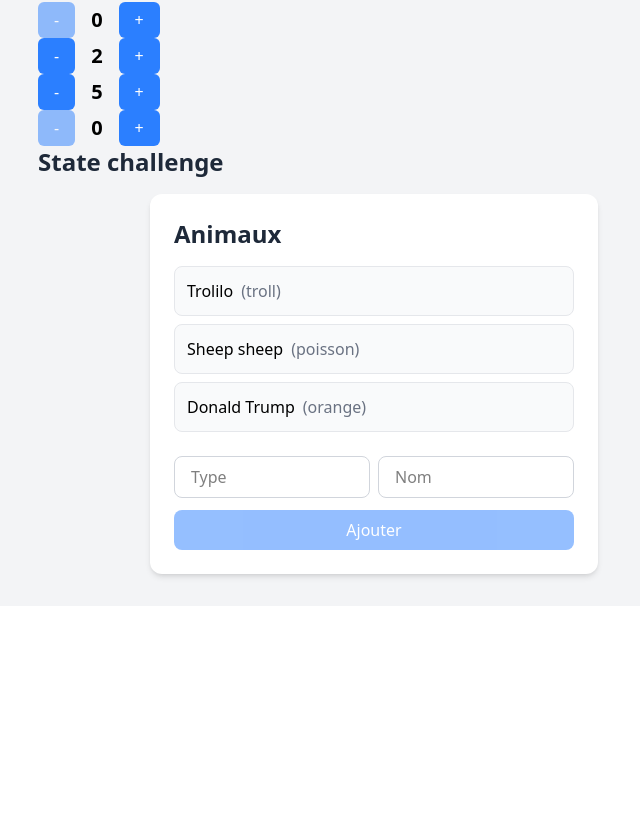
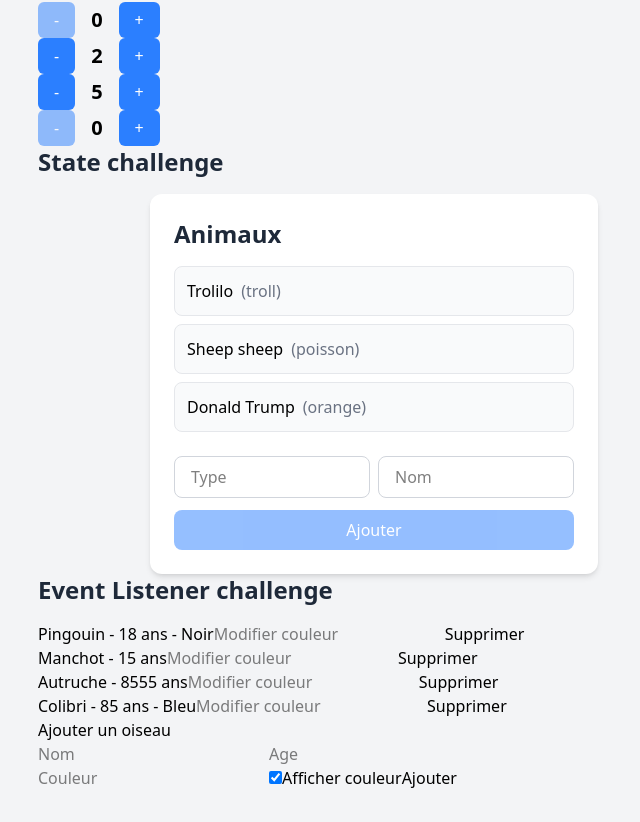
Before and after one commit to matthieumota/react-plb-3, a React (Vite) app in the folder exercices/: page / in a window 1280 px wide. Shown: the part 1254-2076 px from the top of the page, without its empty margins (266-906 px from the left). Before the commit the page ends 1860 px from the top, so only its background shows below. Built offline with nearby package versions, Linux system fonts and the light colour scheme.

Commit message:
event listener

```diff
--- a/exercices/src/App.tsx
+++ b/exercices/src/App.tsx
@@ -3,6 +3,7 @@ import MovieList from './components/MovieList'
 import { type Movie as MovieType } from './components/Movie'
 import Counter from './components/Counter'
 import StateChallenge from './components/StateChallenge'
+import EventListenerChallenge from './components/EventListenerChallenge'
 
 function App() {
   const authors: AuthorType[] = [
@@ -39,6 +40,9 @@ function App() {
 
         <h2 className="text-2xl font-bold text-gray-800 mb-4">State challenge</h2>
         <StateChallenge />
+
+        <h2 className="text-2xl font-bold text-gray-800 mb-4">Event Listener challenge</h2>
+        <EventListenerChallenge />
       </div>
     </div>
   )
--- /dev/null
+++ b/exercices/src/components/EventListenerChallenge.tsx
@@ -0,0 +1,138 @@
+import { useState } from 'react'
+
+function EventListenerChallenge() {
+  const [birds, setBirds] = useState([
+    {
+      name: 'Pingouin',
+      age: 18,
+      color: 'Noir',
+      isColorDisplayed: true,
+    },
+    {
+      name: 'Manchot',
+      age: 15,
+      color: 'Blanc',
+      isColorDisplayed: false,
+    },
+    {
+      name: 'Autruche',
+      age: 8555,
+      color: 'Blanc',
+      isColorDisplayed: false,
+    },
+    {
+      name: 'Colibri',
+      age: 85,
+      color: 'Bleu',
+      isColorDisplayed: true,
+    },
+  ])
+
+  const [newBird, setNewBird] = useState({
+    name: '',
+    age: '',
+    color: '',
+    isColorDisplayed: true
+  })
+  const [error, setError] = useState('')
+
+  const handleChange = (e: React.ChangeEvent<HTMLInputElement>) => {
+    setNewBird({
+      ...newBird,
+      [e.target.name]: e.target.type === 'checkbox' ? e.target.checked : e.target.value
+    })
+  }
+
+  const addBird = () => {
+    let error = ''
+
+    if (newBird.name.length < 4 || newBird.name.length > 12) {
+      error = 'Veuillez entrer un nom entre 4 et 12 caractères'
+    }
+
+    const allowedColors = ['bleu', 'noir', 'blanc']
+    if (!allowedColors.includes(newBird.color.toLowerCase())) {
+      error = 'Veuillez entrer une de ces trois couleurs : bleu, noir, blanc'
+    }
+
+    setError(error)
+    if (error) return
+
+    setBirds([...birds, {
+      name: newBird.name,
+      age: parseInt(newBird.age),
+      color: newBird.color,
+      isColorDisplayed: newBird.isColorDisplayed
+    }])
+    setNewBird({
+      name: '',
+      age: '',
+      color: '',
+      isColorDisplayed: true
+    })
+  }
+
+  const deleteBird = (index: number) => {
+    setBirds(birds.filter((_, i) => i !== index))
+  }
+
+  const updateBirdColor = (index: number, newColor: string) => {
+    setBirds(birds.map((bird, i) => i === index ? { ...bird, color: newColor } : bird))
+  }
+
+  return (
+    <div>
+      <ul>
+        {birds.map((bird, index) => (
+          <li key={index}>
+            {bird.name} - {bird.age} ans
+            {bird.isColorDisplayed && <span> - {bird.color}</span>}
+            <input
+              type="text"
+              placeholder="Modifier couleur"
+              onChange={(e) => updateBirdColor(index, e.target.value)}
+            />
+            <button onClick={() => deleteBird(index)}>Supprimer</button>
+          </li>
+        ))}
+      </ul>
+      <div>
+        <h3>Ajouter un oiseau</h3>
+        {error && <p className="text-red-500">{error}</p>}
+        <input
+          name="name"
+          type="text"
+          placeholder="Nom"
+          value={newBird.name}
+          onChange={handleChange}
+        />
+        <input
+          name="age"
+          type="number"
+          placeholder="Age"
+          value={newBird.age}
+          onChange={handleChange}
+        />
+        <input
+          name="color"
+          type="text"
+          placeholder="Couleur"
+          value={newBird.color}
+          onChange={handleChange}
+        />
+        <label>
+          <input
+            name="isColorDisplayed"
+            type="checkbox"
+            checked={newBird.isColorDisplayed}
+            onChange={handleChange}
+          />
+          Afficher couleur
+        </label>
+        <button onClick={addBird}>Ajouter</button>
+      </div>
+    </div>
+  )
+}
+
+export default EventListenerChallenge
```
